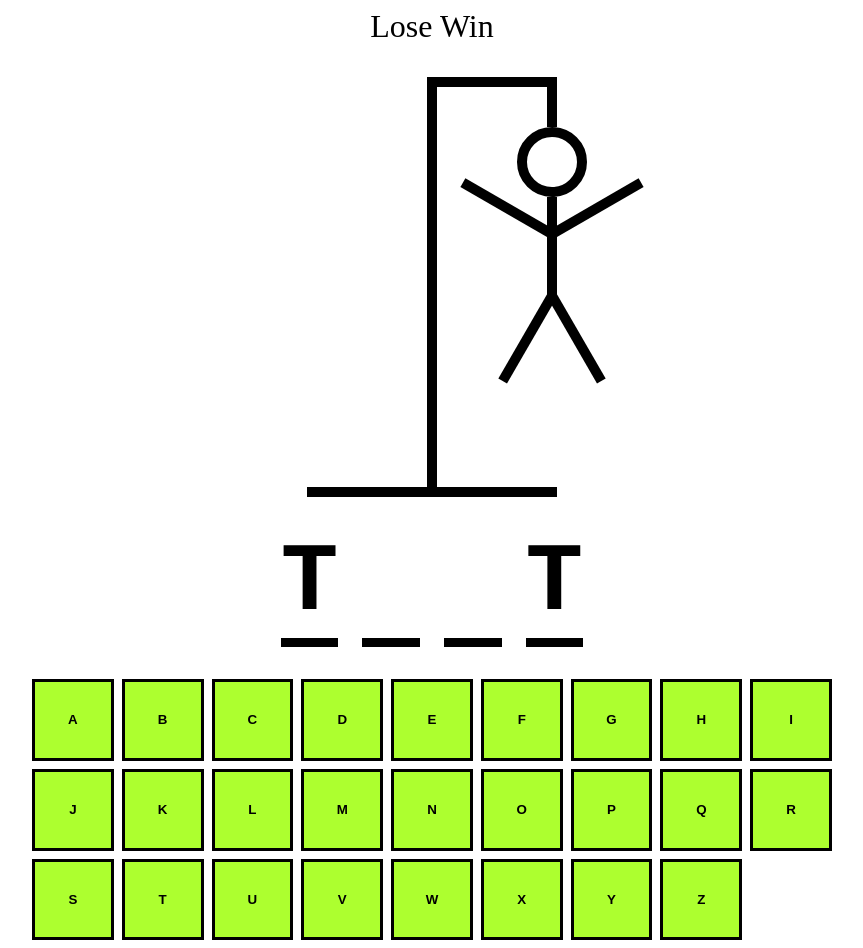
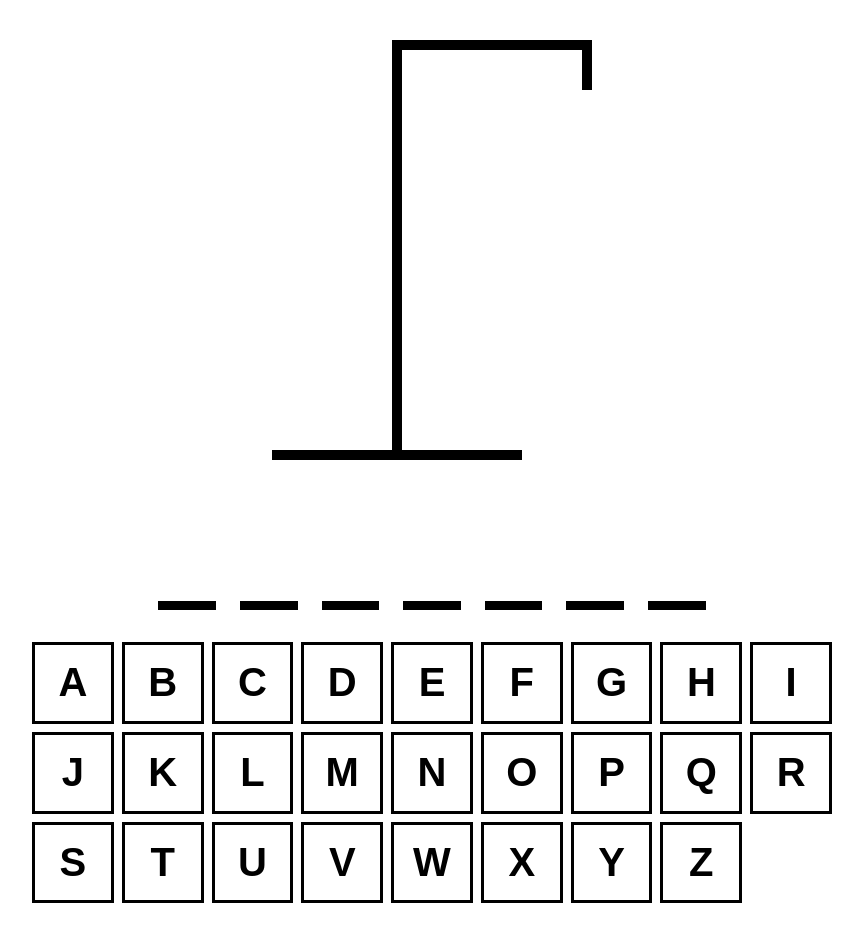
Before and after one commit to dhungwt/hangman-ts, a React (Vite) app: page / in a window 1280 px wide. Shown: the whole page, without its empty margins (208-1071 px from the left). After the commit the page ends 911 px from the top, so only its background shows below. Built offline with nearby package versions, Linux system fonts and the light colour scheme.

Commit message:
code revised

```diff
--- a/src/App.tsx
+++ b/src/App.tsx
@@ -1,21 +1,68 @@
-import { useState } from "react";
-import words from "./wordList.json";
-import { Keyboard } from "./Keyboard";
-import { HangmanDrawing } from "./HangmanDrawing";
-import { HangmanWord } from "./HangmanWord";
+import { useCallback, useEffect, useState } from "react"
+import { HangmanDrawing } from "./HangmanDrawing"
+import { HangmanWord } from "./HangmanWord"
+import { Keyboard } from "./Keyboard"
+import words from "./wordList.json"
+
+function getWord() {
+  return words[Math.floor(Math.random() * words.length)]
+}
 
 function App() {
-  const [wordToGuess, setWordToGuess] = useState(() => {
-    return words[Math.floor(Math.random() * words.length)];
-  });
+  const [wordToGuess, setWordToGuess] = useState(getWord)
+  const [guessedLetters, setGuessedLetters] = useState<string[]>([])
 
-  const [guessedLetters, setGuessedLetters] = useState<string[]>([]);
-//all the letters not in wordtoguess
   const incorrectLetters = guessedLetters.filter(
-    (letter) => !wordToGuess.includes(letter)
-  );
+    letter => !wordToGuess.includes(letter)
+  )
 
-  console.log(wordToGuess);
+  const isLoser = incorrectLetters.length >= 6
+  const isWinner = wordToGuess
+    .split("")
+    .every(letter => guessedLetters.includes(letter))
+
+  const addGuessedLetter = useCallback(
+    (letter: string) => {
+      if (guessedLetters.includes(letter) || isLoser || isWinner) return
+
+      setGuessedLetters(currentLetters => [...currentLetters, letter])
+    },
+    [guessedLetters, isWinner, isLoser]
+  )
+
+  useEffect(() => {
+    const handler = (e: KeyboardEvent) => {
+      const key = e.key
+      if (!key.match(/^[a-z]$/)) return
+
+      e.preventDefault()
+      addGuessedLetter(key)
+    }
+
+    document.addEventListener("keypress", handler)
+
+    return () => {
+      document.removeEventListener("keypress", handler)
+    }
+  }, [guessedLetters])
+
+  useEffect(() => {
+    const handler = (e: KeyboardEvent) => {
+      const key = e.key
+      if (key !== "Enter") return
+
+      e.preventDefault()
+      setGuessedLetters([])
+      setWordToGuess(getWord())
+    }
+
+    document.addEventListener("keypress", handler)
+
+    return () => {
+      document.removeEventListener("keypress", handler)
+    }
+  }, [])
+
   return (
     <div
       style={{
@@ -27,14 +74,28 @@
         alignItems: "center",
       }}
     >
-      <div style={{ fontSize: "2rem", textAlign: "center" }}>Lose Win</div>
+      <div style={{ fontSize: "2rem", textAlign: "center" }}>
+        {isWinner && "Winner! - Refresh to try again"}
+        {isLoser && "Nice Try - Refresh to try again"}
+      </div>
       <HangmanDrawing numberOfGuesses={incorrectLetters.length} />
-      <HangmanWord />
+      <HangmanWord
+        reveal={isLoser}
+        guessedLetters={guessedLetters}
+        wordToGuess={wordToGuess}
+      />
       <div style={{ alignSelf: "stretch" }}>
-        <Keyboard />
+        <Keyboard
+          disabled={isWinner || isLoser}
+          activeLetters={guessedLetters.filter(letter =>
+            wordToGuess.includes(letter)
+          )}
+          inactiveLetters={incorrectLetters}
+          addGuessedLetter={addGuessedLetter}
+        />
       </div>
     </div>
-  );
+  )
 }
 
-export default App;
+export default App
--- a/src/HangmanDrawing.tsx
+++ b/src/HangmanDrawing.tsx
@@ -1,29 +1,33 @@
 const HEAD = (
-    <div style={{
+    <div
+      style={{
         width: "50px",
         height: "50px",
         borderRadius: "100%",
         border: "10px solid black",
         position: "absolute",
         top: "50px",
-        right: "-30px"
-    }} />
+        right: "-30px",
+      }}
+    />
   )
 
   const BODY = (
-    <div style={{
+    <div
+      style={{
         width: "10px",
         height: "100px",
         background: "black",
         position: "absolute",
         top: "120px",
-        right: "0px"
-    }} />
+        right: 0,
+      }}
+    />
   )
 
-
   const RIGHT_ARM = (
-    <div style={{
+    <div
+      style={{
         width: "100px",
         height: "10px",
         background: "black",
@@ -31,12 +35,14 @@
         top: "150px",
         right: "-100px",
         rotate: "-30deg",
-        transformOrigin: "left bottom"
-    }} />
+        transformOrigin: "left bottom",
+      }}
+    />
   )
 
   const LEFT_ARM = (
-    <div style={{
+    <div
+      style={{
         width: "100px",
         height: "10px",
         background: "black",
@@ -44,12 +50,14 @@
         top: "150px",
         right: "10px",
         rotate: "30deg",
-        transformOrigin: "right bottom"
-    }} />
+        transformOrigin: "right bottom",
+      }}
+    />
   )
 
   const RIGHT_LEG = (
-    <div style={{
+    <div
+      style={{
         width: "100px",
         height: "10px",
         background: "black",
@@ -57,41 +65,36 @@
         top: "210px",
         right: "-90px",
         rotate: "60deg",
-        transformOrigin: "LEFT bottom"
-    }} />
-
+        transformOrigin: "left bottom",
+      }}
+    />
   )
 
   const LEFT_LEG = (
-    <div style={{
+    <div
+      style={{
         width: "100px",
         height: "10px",
         background: "black",
         position: "absolute",
         top: "210px",
-        right: "0px",
+        right: 0,
         rotate: "-60deg",
-        transformOrigin: "RIGHT bottom"
-    }} />
+        transformOrigin: "right bottom",
+      }}
+    />
   )
 
   const BODY_PARTS = [HEAD, BODY, RIGHT_ARM, LEFT_ARM, RIGHT_LEG, LEFT_LEG]
 
-type HangmanDrawingprops ={
-    numberofGuesses: number
+  type HangmanDrawingProps = {
+    numberOfGuesses: number
   }
 
-export function HangmanDrawing({numberOfGuesses}: HangmanDrawingprops){
+  export function HangmanDrawing({ numberOfGuesses }: HangmanDrawingProps) {
     return (
       <div style={{ position: "relative" }}>
         {BODY_PARTS.slice(0, numberOfGuesses)}
-        {HEAD}
-        {BODY}
-        {RIGHT_ARM}
-        {LEFT_ARM}
-        {RIGHT_LEG}
-        {LEFT_LEG}
-        {/* indiv lines for the hang man */}
         <div
           style={{
             height: "50px",
@@ -99,13 +102,13 @@
             background: "black",
             position: "absolute",
             top: 0,
-            right: 0
+            right: 0,
           }}
         />
         <div
           style={{
             height: "10px",
-            width: "120px",
+            width: "200px",
             background: "black",
             marginLeft: "120px",
           }}
@@ -118,9 +121,7 @@
             marginLeft: "120px",
           }}
         />
-        <div
-          style={{ height: "10px", width: "250px", background: "black" }}
-        ></div>
+        <div style={{ height: "10px", width: "250px", background: "black" }} />
       </div>
-    );
+    )
   }
--- a/src/HangmanWord.tsx
+++ b/src/HangmanWord.tsx
@@ -1,6 +1,14 @@
-export function HangmanWord() {
-  const word = "test";
-  const guessedLetters = ["t"];
+type HangmanWordProps = {
+    guessedLetters: string[]
+    wordToGuess: string
+    reveal?: boolean
+  }
+
+  export function HangmanWord({
+    guessedLetters,
+    wordToGuess,
+    reveal = false,
+  }: HangmanWordProps) {
     return (
       <div
         style={{
@@ -12,13 +20,16 @@
           fontFamily: "monospace",
         }}
       >
-      {word.split("").map((letter, index) => (
+        {wordToGuess.split("").map((letter, index) => (
           <span style={{ borderBottom: ".1em solid black" }} key={index}>
             <span
               style={{
-              visibility: guessedLetters.includes(letter)
+                visibility:
+                  guessedLetters.includes(letter) || reveal
                     ? "visible"
                     : "hidden",
+                color:
+                  !guessedLetters.includes(letter) && reveal ? "red" : "black",
               }}
             >
               {letter}
@@ -26,5 +37,5 @@
           </span>
         ))}
       </div>
-  );
+    )
   }
--- a/src/Keyboard.module.css
+++ b/src/Keyboard.module.css
@@ -1,15 +1,16 @@
 .btn {
     width: 100%;
-  background: greenyellow;
     border: 3px solid black;
-  aspect-ratio: 1/1;
-  font-size: 2.5 rem;
+    background: none;
+    aspect-ratio: 1 / 1;
+    font-size: 2.5rem;
     text-transform: uppercase;
-  padding: 0.5rem;
+    padding: .5rem;
     font-weight: bold;
     cursor: pointer;
     color: black;
   }
+
   .btn.active {
     background-color: hsl(200, 100%, 50%);
     color: white;
--- a/src/Keyboard.tsx
+++ b/src/Keyboard.tsx
@@ -27,23 +27,45 @@
   "x",
   "y",
   "z",
-];
+]
 
-export function Keyboard() {
+type KeyboardProps = {
+  disabled?: boolean
+  activeLetters: string[]
+  inactiveLetters: string[]
+  addGuessedLetter: (letter: string) => void
+}
+
+export function Keyboard({
+  activeLetters,
+  inactiveLetters,
+  addGuessedLetter,
+  disabled = false,
+}: KeyboardProps) {
   return (
     <div
       style={{
         display: "grid",
         gridTemplateColumns: "repeat(auto-fit, minmax(75px, 1fr))",
-        gap: ".5rem"
+        gap: ".5rem",
       }}
     >
-{KEYS.map(key=>{
-    return (
-        <button className={`${styles.btn} `} key={key}>{key}</button>
-    )
-})}
-
+      {KEYS.map(key => {
+        const isActive = activeLetters.includes(key)
+        const isInactive = inactiveLetters.includes(key)
+        return (
+          <button
+            onClick={() => addGuessedLetter(key)}
+            className={`${styles.btn} ${isActive ? styles.active : ""} ${
+              isInactive ? styles.inactive : ""
+            }`}
+            disabled={isInactive || isActive || disabled}
+            key={key}
+          >
+            {key}
+          </button>
+        )
+      })}
     </div>
-  );
+  )
 }
```
Lines whose indentation alone changed are shown as unchanged.
